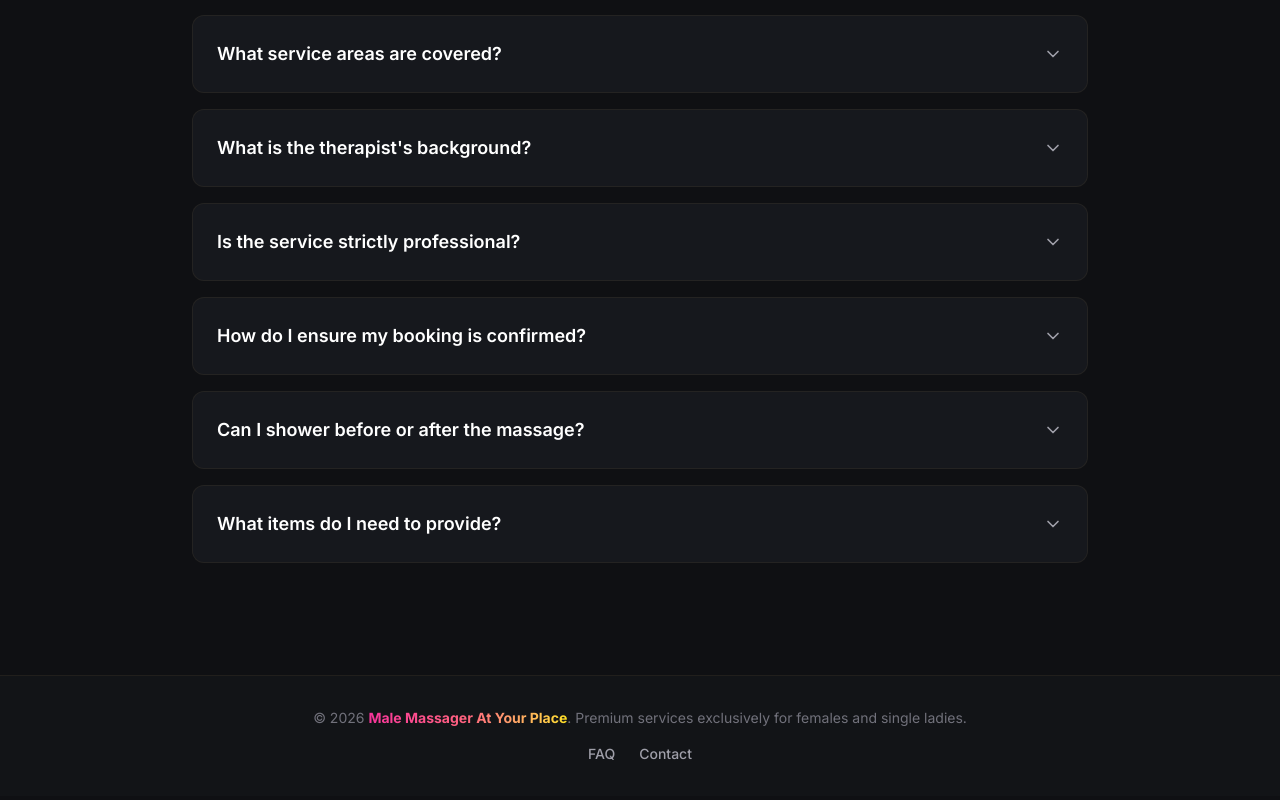
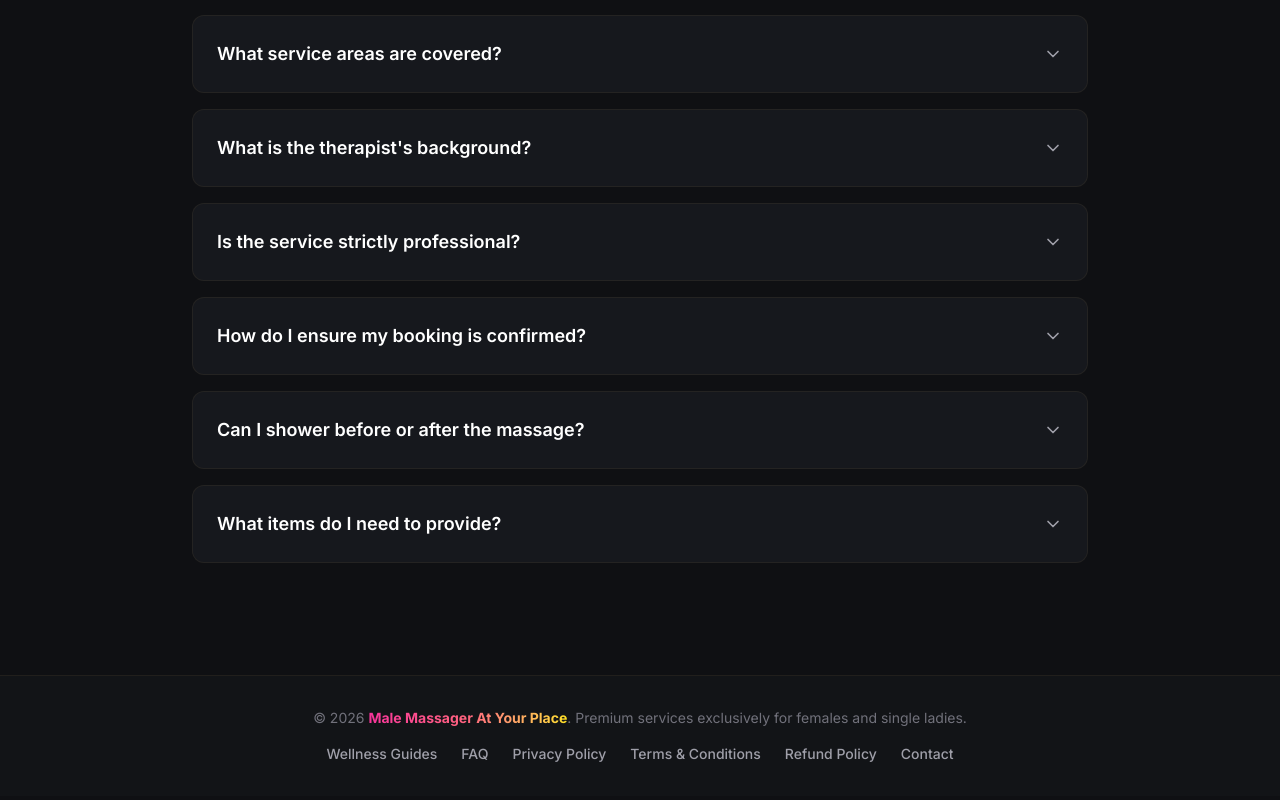
Before and after one commit to malemassageratyourplace-beep/Male-massager-at-your-place, a React (Vite) app: page / in a window 1280 px wide. Shown: the part 5289-6089 px from the top of the page. Built offline with nearby package versions, Linux system fonts and the light colour scheme; a web font is replaced by a local one.

Commit message:
Update Footer.tsx

```diff
--- a/src/components/Footer.tsx
+++ b/src/components/Footer.tsx
@@ -1,5 +1,6 @@
-import React from 'react';
+import React, { useState } from 'react';
 import { MessageCircle } from 'lucide-react';
+import LegalModal from './LegalModal';
 
 interface FooterProps {
   setCurrentTab: (tab: string) => void;
@@ -8,6 +9,7 @@ interface FooterProps {
 export default function Footer({ setCurrentTab }: FooterProps) {
   const currentYear = new Date().getFullYear();
   const [footerClicks, setFooterClicks] = React.useState(0);
+  const [legalModal, setLegalModal] = useState<'privacy' | 'terms' | null>(null);
 
   const handleFooterClick = () => {
     setFooterClicks((prev) => {
@@ -38,7 +40,21 @@ export default function Footer({ setCurrentTab }: FooterProps) {
           >
             © {currentYear} <span className="font-bold bg-gradient-to-r from-pink-500 via-rose-400 to-yellow-300 bg-clip-text text-transparent">Male Massager At Your Place</span>. Premium services exclusively for females and single ladies.
           </p>
-          <div className="flex justify-center space-x-6 mt-4 text-sm text-zinc-400 font-medium">
+          <div className="flex flex-wrap justify-center items-center gap-x-6 gap-y-2 mt-4 text-sm text-zinc-400 font-medium">
+            <button
+              onClick={() => {
+                setCurrentTab('home');
+                setTimeout(() => {
+                  const guides = document.getElementById('wellness-guides');
+                  if (guides) {
+                    guides.scrollIntoView({ behavior: 'smooth' });
+                  }
+                }, 100);
+              }}
+              className="hover:text-gold transition-colors"
+            >
+              Wellness Guides
+            </button>
             <button
               onClick={() => {
                 setCurrentTab('home');
@@ -53,6 +69,24 @@ export default function Footer({ setCurrentTab }: FooterProps) {
             >
               FAQ
             </button>
+            <button
+              onClick={() => setLegalModal('privacy')}
+              className="hover:text-gold transition-colors"
+            >
+              Privacy Policy
+            </button>
+            <button
+              onClick={() => setLegalModal('terms')}
+              className="hover:text-gold transition-colors"
+            >
+              Terms & Conditions
+            </button>
+            <button
+              onClick={() => setCurrentTab('refund')}
+              className="hover:text-gold transition-colors"
+            >
+              Refund Policy
+            </button>
             <a
               href="mailto:malemassageratyourplace@gmail.com"
               className="hover:text-gold transition-colors"
@@ -63,13 +97,19 @@ export default function Footer({ setCurrentTab }: FooterProps) {
         </div>
       </footer>
 
-      {/* Floating WhatsApp Button */}
+      {/* Privacy Policy & Terms Modal */}
+      {legalModal && (
+        <LegalModal type={legalModal} onClose={() => setLegalModal(null)} />
+      )}
+
+      {/* Floating WhatsApp Button with Professional Pre-filled Message */}
       <a
-        href="https://wa.me/919101478093"
+        href="https://wa.me/919101478093?text=Hi..%20I%20need%20a%20relaxing%20and%20refreshing%20massage%20service%20in%20my%20place%2C%20can%20I%20get%20now%3F"
         target="_blank"
         rel="noopener noreferrer"
-        className="fixed bottom-6 right-6 z-50 w-14 h-14 bg-green-500 hover:bg-green-400 text-white rounded-full shadow-lg shadow-green-500/20 flex items-center justify-center transition-transform hover:scale-110 active:scale-95"
+        className="fixed bottom-6 right-6 z-50 w-14 h-14 bg-green-500 hover:bg-green-400 text-white rounded-full shadow-lg shadow-green-500/20 flex items-center justify-center transition-transform hover:scale-110 active:scale-95 group"
         aria-label="Contact on WhatsApp"
+        title="Chat on WhatsApp"
       >
         <MessageCircle className="w-7 h-7 fill-white text-green-500" />
       </a>
```
